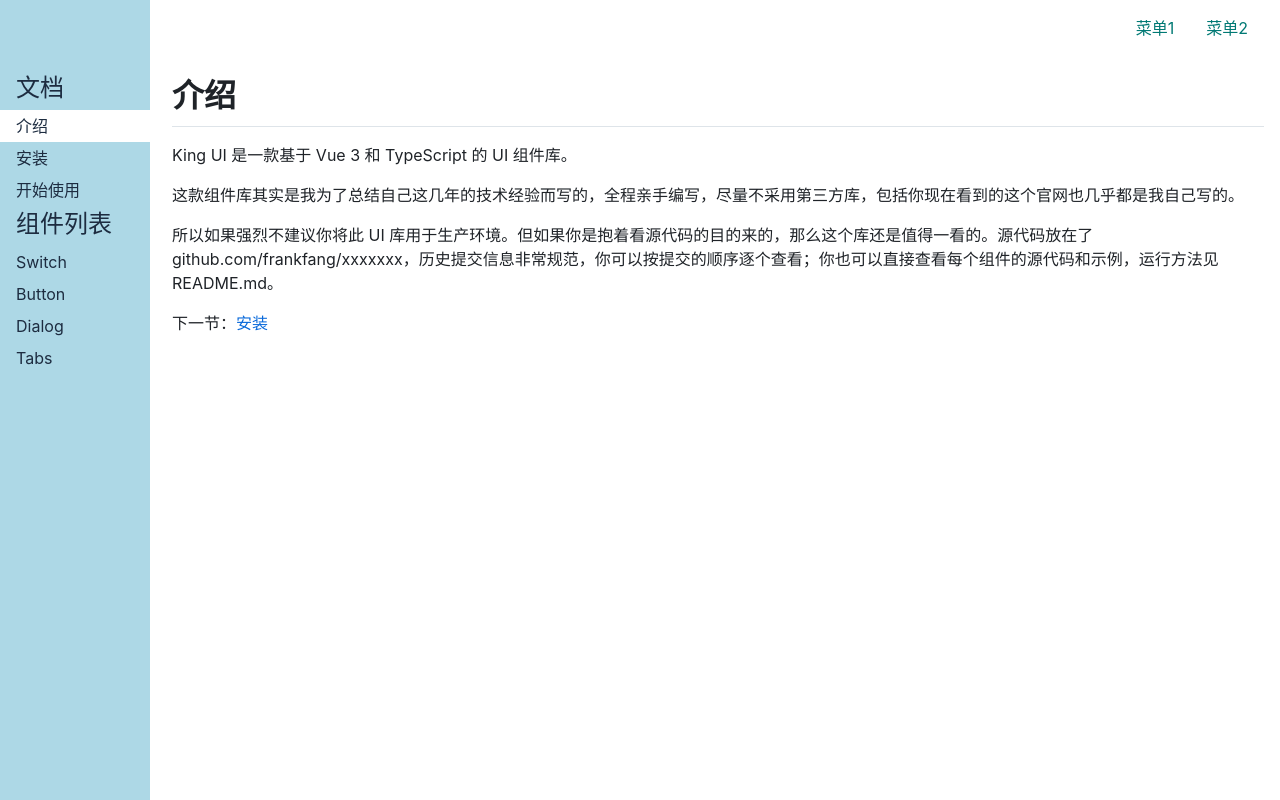
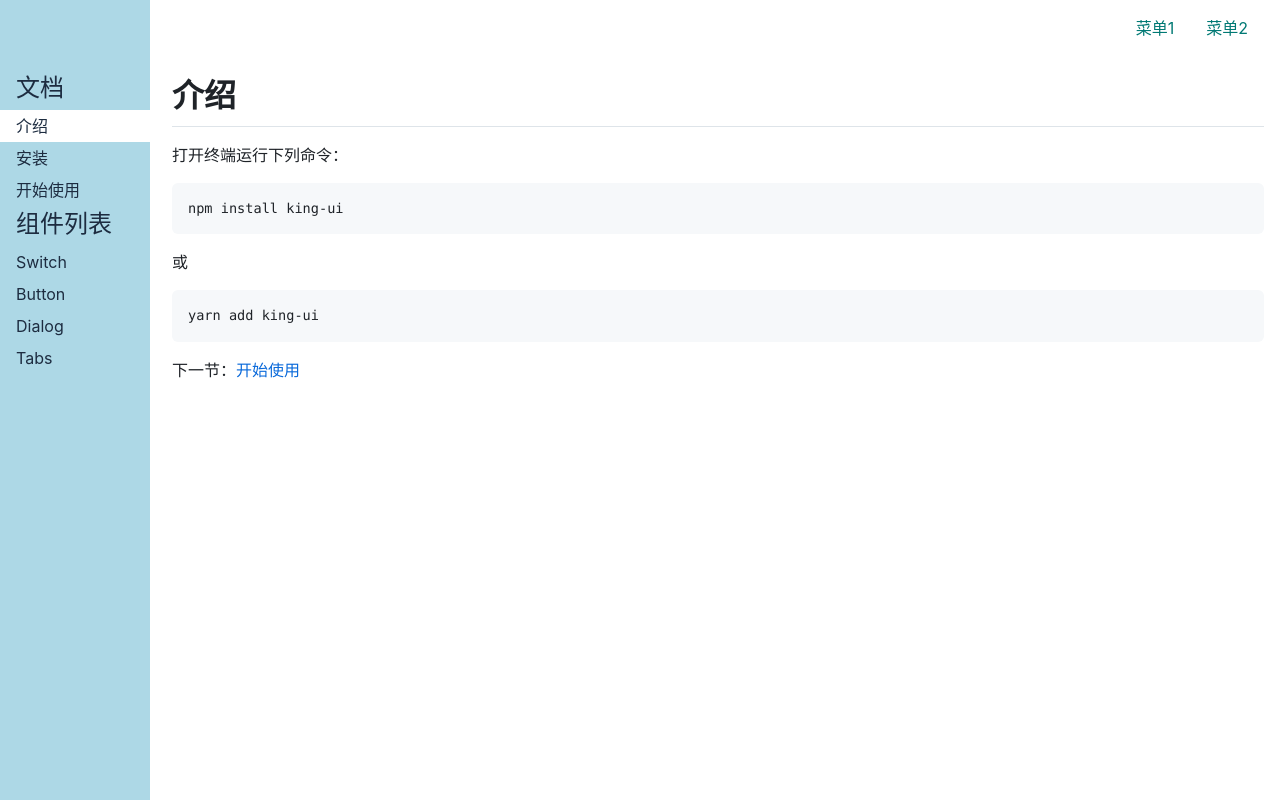
Before and after one commit to Wind2Song/Vue-lunzi-demo, a Vue app: page /#/doc/intro in a window 1280 px wide. Built offline with nearby package versions, Linux system fonts and the light colour scheme.

Commit message:
引入Markdown文件失败

```diff
--- a/package.json
+++ b/package.json
@@ -7,6 +7,7 @@
   },
   "dependencies": {
     "github-markdown-css": "^5.1.0",
+    "marked": "1.1.1",
     "vue": "^3.0.0-rc.1",
     "vue-router": "4.0.0-beta.3"
   },
--- /dev/null
+++ b/src/markdown/intro.md
@@ -0,0 +1,9 @@
+# 介绍
+
+King UI 是一款基于 Vue 3 和 TypeScript 的 UI 组件库。
+
+这款组件库其实是我为了总结自己这几年的技术经验而写的，全程亲手编写，尽量不采用第三方库，包括你现在看到的这个官网也几乎都是我自己写的。
+
+所以如果强烈不建议你将此 UI 库用于生产环境。但如果你是抱着看源代码的目的来的，那么这个库还是值得一看的。源代码放在了 github.com/wind2song/xxxxxxx，历史提交信息非常规范，你可以按提交的顺序逐个查看；你也可以直接查看每个组件的源代码和示例，运行方法见 README.md。
+
+下一节：[安装](#/doc/install)
--- a/src/views/Intro.vue
+++ b/src/views/Intro.vue
@@ -1,9 +1,23 @@
 <template>
-<article class="markdown-body">
-  <h1>介绍</h1>
-  <p>King UI 是一款基于 Vue 3 和 TypeScript 的 UI 组件库。</p>
-  <p>这款组件库其实是我为了总结自己这几年的技术经验而写的，全程亲手编写，尽量不采用第三方库，包括你现在看到的这个官网也几乎都是我自己写的。</p>
-  <p>所以如果强烈不建议你将此 UI 库用于生产环境。但如果你是抱着看源代码的目的来的，那么这个库还是值得一看的。源代码放在了 github.com/frankfang/xxxxxxx，历史提交信息非常规范，你可以按提交的顺序逐个查看；你也可以直接查看每个组件的源代码和示例，运行方法见 README.md。</p>
-  下一节：<a href="#/doc/install">安装</a>
-</article>
+  <!-- <article class="markdown-body" v-html="md"></article> -->
+  <article class="markdown-body">
+    <h1>介绍</h1>
+    <p>打开终端运行下列命令：</p>
+    <pre><code>npm install king-ui</code></pre>
+    <p>或</p>
+    <pre><code>yarn add king-ui</code></pre>
+
+    <p>
+      下一节：<a href="#/doc/get-started">开始使用</a>
+    </p>
+  </article>
 </template>
+
+<script lang="js">
+// import md from '../markdown/intro.md'
+// export default{
+//   data(){
+//     return {md}
+//   }
+// }
+</script>
--- /dev/null
+++ b/src/vite.config.js
@@ -0,0 +1,5 @@
+import {md} from "./plugins/md"
+
+export default {
+    plugins: [md()]
+};
```
Also changed, not shown: src/plugins/md.ts (added, +31 -0 lines), 1 other file (tests, documents, lock files or other folders).
